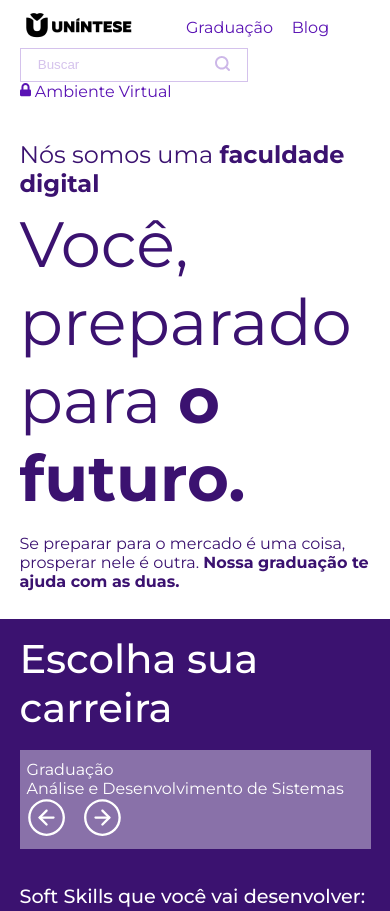
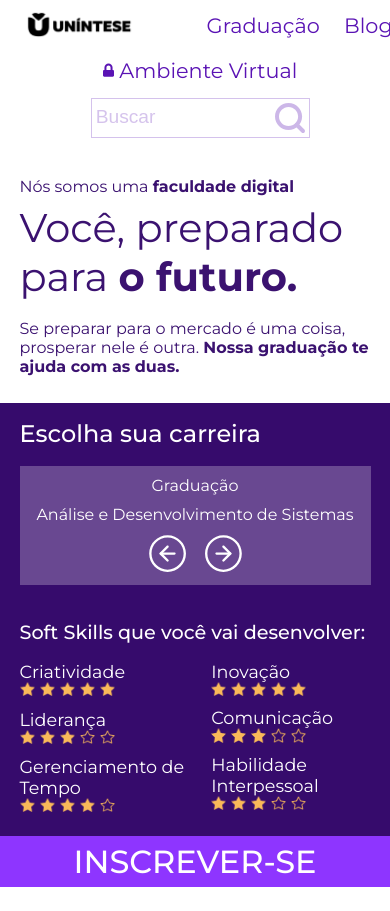
Before and after one commit to Gestao-de-Performance/site-desenvolvido-em-aula-jamile-xavier, a plain HTML site: page index.html in a window 390 px wide. Shown: the top 911 px of the page. Drawn offline with Linux system fonts and the light colour scheme.

Commit message:
Atualizações para melhorias seguindo o lighthouse

```diff
--- a/index.html
+++ b/index.html
@@ -3,6 +3,11 @@
   <head>
     <meta charset="UTF-8" />
     <meta name="viewport" content="width=device-width, initial-scale=1.0" />
+    <meta
+      name="description"
+      content="Site da Faculdade.Digital desenvolvido pelo Mago"
+    />
+
     <title>Faculdade.Digital</title>
     <link rel="stylesheet" href="style.css" />
   </head>
@@ -10,19 +15,33 @@
     <header class="marginSite">
       <nav class="displayFlex flexWrap">
         <div class="displayFlex gap20 alignCenter">
-          <a href="#"><img src="img/logo.png" alt="Logo Uníntese" /></a>
+          <a href="#"
+            ><img width="185px" src="img/logo.png" alt="Logo Uníntese"
+          /></a>
           <div class="displayFlex alignCenter containerGradBlog">
             <a href="#">Graduação</a>
             <a href="#">Blog</a>
           </div>
         </div>
-        <div class="displayFlex gap20 alignCenter flexWrap">
+        <div
+          class="displayFlex gap20 alignCenter flexWrap containerAmbVirEBusc"
+        >
           <form class="displayFlex formularioBuscar">
-            <input class="inputBuscar" type="text" placeholder="Buscar" />
-            <button class="botaoBuscar"><img src="img/lupa.svg" /></button>
+            <input
+              class="inputBuscar"
+              type="text"
+              placeholder="Buscar"
+              name="buscar"
+            />
+            <button class="botaoBuscar">
+              <img src="img/lupa.svg" alt="Icone de uma Lupa" />
+            </button>
           </form>
-          <a href="#" class="botaoAmbVirtual"
-            ><img src="img/cadeado.svg" />&nbsp;Ambiente Virtual</a
+          <a href="#" class="botaoAmbVirtual displayFlex"
+            ><img
+              src="img/cadeado.svg"
+              alt="Icone de um cadeado"
+            />&nbsp;Ambiente Virtual</a
           >
         </div>
       </nav>
@@ -85,24 +104,34 @@
                 <div>
                   <div>
                     <span class="nomeSoftSkill">Criatividade</span>
-                    <div>
+                    <div class="displayFlex gap5Px">
                       <img
+                        width="15px"
+                        height="15px"
                         src="img/estrela-cheia.png"
                         alt="Estrela amarela totalmente preenchida"
                       />
                       <img
+                        width="15px"
+                        height="15px"
                         src="img/estrela-cheia.png"
                         alt="Estrela amarela totalmente preenchida"
                       />
                       <img
+                        width="15px"
+                        height="15px"
                         src="img/estrela-cheia.png"
                         alt="Estrela amarela totalmente preenchida"
                       />
                       <img
+                        width="15px"
+                        height="15px"
                         src="img/estrela-cheia.png"
                         alt="Estrela amarela totalmente preenchida"
                       />
                       <img
+                        width="15px"
+                        height="15px"
                         src="img/estrela-cheia.png"
                         alt="Estrela amarela totalmente preenchida"
                       />
@@ -110,24 +139,34 @@
                   </div>
                   <div class="separacaoSoftSkills">
                     <span class="nomeSoftSkill">Liderança</span>
-                    <div>
+                    <div class="displayFlex gap5Px">
                       <img
+                        width="15px"
+                        height="15px"
                         src="img/estrela-cheia.png"
                         alt="Estrela amarela totalmente preenchida"
                       />
                       <img
+                        width="15px"
+                        height="15px"
                         src="img/estrela-cheia.png"
                         alt="Estrela amarela totalmente preenchida"
                       />
                       <img
+                        width="15px"
+                        height="15px"
                         src="img/estrela-cheia.png"
                         alt="Estrela amarela totalmente preenchida"
                       />
                       <img
+                        width="15px"
+                        height="15px"
                         src="img/estrela-vazia.png"
                         alt="Estrela amarela vazia"
                       />
                       <img
+                        width="15px"
+                        height="15px"
                         src="img/estrela-vazia.png"
                         alt="Estrela amarela vazia"
                       />
@@ -135,24 +174,34 @@
                   </div>
                   <div>
                     <span class="nomeSoftSkill">Gerenciamento de Tempo</span>
-                    <div>
+                    <div class="displayFlex gap5Px">
                       <img
+                        width="15px"
+                        height="15px"
                         src="img/estrela-cheia.png"
                         alt="Estrela amarela totalmente preenchida"
                       />
                       <img
+                        width="15px"
+                        height="15px"
                         src="img/estrela-cheia.png"
                         alt="Estrela amarela totalmente preenchida"
                       />
                       <img
+                        width="15px"
+                        height="15px"
                         src="img/estrela-cheia.png"
                         alt="Estrela amarela totalmente preenchida"
                       />
                       <img
+                        width="15px"
+                        height="15px"
                         src="img/estrela-cheia.png"
                         alt="Estrela amarela totalmente preenchida"
                       />
                       <img
+                        width="15px"
+                        height="15px"
                         src="img/estrela-vazia.png"
                         alt="Estrela amarela vazia"
                       />
@@ -162,24 +211,34 @@
                 <div>
                   <div>
                     <span class="nomeSoftSkill">Inovação</span>
-                    <div>
+                    <div class="displayFlex gap5Px">
                       <img
+                        width="15px"
+                        height="15px"
                         src="img/estrela-cheia.png"
                         alt="Estrela amarela totalmente preenchida"
                       />
                       <img
+                        width="15px"
+                        height="15px"
                         src="img/estrela-cheia.png"
                         alt="Estrela amarela totalmente preenchida"
                       />
                       <img
+                        width="15px"
+                        height="15px"
                         src="img/estrela-cheia.png"
                         alt="Estrela amarela totalmente preenchida"
                       />
                       <img
+                        width="15px"
+                        height="15px"
                         src="img/estrela-cheia.png"
                         alt="Estrela amarela totalmente preenchida"
                       />
                       <img
+                        width="15px"
+                        height="15px"
                         src="img/estrela-cheia.png"
                         alt="Estrela amarela totalmente preenchida"
                       />
@@ -187,24 +246,34 @@
                   </div>
                   <div class="separacaoSoftSkills">
                     <span class="nomeSoftSkill">Comunicação</span>
-                    <div>
+                    <div class="displayFlex gap5Px">
                       <img
+                        width="15px"
+                        height="15px"
                         src="img/estrela-cheia.png"
                         alt="Estrela amarela totalmente preenchida"
                       />
                       <img
+                        width="15px"
+                        height="15px"
                         src="img/estrela-cheia.png"
                         alt="Estrela amarela totalmente preenchida"
                       />
                       <img
+                        width="15px"
+                        height="15px"
                         src="img/estrela-cheia.png"
                         alt="Estrela amarela totalmente preenchida"
                       />
                       <img
+                        width="15px"
+                        height="15px"
                         src="img/estrela-vazia.png"
                         alt="Estrela amarela vazia"
                       />
                       <img
+                        width="15px"
+                        height="15px"
                         src="img/estrela-vazia.png"
                         alt="Estrela amarela vazia"
                       />
@@ -212,24 +281,34 @@
                   </div>
                   <div>
                     <span class="nomeSoftSkill">Habilidade Interpessoal</span>
-                    <div>
+                    <div class="displayFlex gap5Px">
                       <img
+                        width="15px"
+                        height="15px"
                         src="img/estrela-cheia.png"
                         alt="Estrela amarela totalmente preenchida"
                       />
                       <img
+                        width="15px"
+                        height="15px"
                         src="img/estrela-cheia.png"
                         alt="Estrela amarela totalmente preenchida"
                       />
                       <img
+                        width="15px"
+                        height="15px"
                         src="img/estrela-cheia.png"
                         alt="Estrela amarela totalmente preenchida"
                       />
                       <img
+                        width="15px"
+                        height="15px"
                         src="img/estrela-vazia.png"
                         alt="Estrela amarela vazia"
                       />
                       <img
+                        width="15px"
+                        height="15px"
                         src="img/estrela-vazia.png"
                         alt="Estrela amarela vazia"
                       />
@@ -254,7 +333,7 @@
         <h2 class="tituloCursosGratuitos">
           Cursos <strong>livres e gratuitos</strong> para você
         </h2>
-        <div>
+        <div class="displayFlex">
           <a href="#"
             ><img
               class="imgCursosGratuitos"
@@ -278,7 +357,10 @@
         </h2>
         <div class="displayFlex gap40 flexWrap containerBlog">
           <a class="botaoPostBlog" href="#">
-            <img src="img/blog1.png" />
+            <img
+              src="img/post_1.png"
+              alt="Imagem do post 'Afinal, o que é Gestão de Performance?'"
+            />
             <span>Afinal, o que é gestão de performance?</span>
             <div class="displayFlex containerInfPost">
               <i class="textoAmarelo">Business</i>
@@ -286,7 +368,10 @@
             </div>
           </a>
           <a class="botaoPostBlog" href="#">
-            <img src="img/blog2.png" />
+            <img
+              src="img/post_2.png"
+              alt="Imagem do post 'O que fazer depois da faculdade? 4 dicas práticas'"
+            />
             <span>O que fazer depois da faculdade? 4 dicas práticas.</span>
             <div class="displayFlex containerInfPost">
               <i class="textoAmarelo">Estudos</i>
@@ -294,7 +379,10 @@
             </div>
           </a>
           <a class="botaoPostBlog" href="#">
-            <img src="img/blog3.png" />
+            <img
+              src="img/post_3.png"
+              alt="Imagem do post '7 filmes que todo estudante de Gestão de TI deveria assistir'"
+            />
             <span
               >7 filmes que todo estudante de Gestão de TI deveria
               assistir.</span
@@ -310,17 +398,31 @@
     </main>
     <footer>
       <section class="displayFlex gap5 containerRodape flexWrap">
-        <div class="">
-          <a href="#"><img src="img/logo.png" /></a>
-          <div class="displayFlex gap5">
-            <a href="#"><img src="img/facebook.png" /></a>
-            <a href="#"><img src="img/instagram.png" /></a>
-            <a href="#"><img src="img/x.png" /></a>
-            <a href="#"><img src="img/linkedin.png" /></a>
-            <a href="#"><img src="img/whatsapp.png" /></a>
+        <div>
+          <a href="#"><img src="img/logo.png" alt="Logo da Uníntese" /></a>
+          <div class="displayFlex gap15">
+            <a href="#"
+              ><img src="img/facebook.png" alt="Logo simplificado do Facebook"
+            /></a>
+            <a href="#"
+              ><img
+                src="img/instagram.png"
+                alt="Logo simplificado do Instagram"
+            /></a>
+            <a href="#"><img src="img/x.png" alt="Logo simplificado do X" /></a>
+            <a href="#"
+              ><img src="img/linkedin.png" alt="Logo simplificado do Linkedin"
+            /></a>
+            <a href="#"
+              ><img src="img/whatsapp.png" alt="Logo simplificado do WhatsApp"
+            /></a>
           </div>
         </div>
-        <a href="#"><img src="img/qr-code.png" /></a>
+        <a href="#"
+          ><img
+            src="img/qr-code.png"
+            alt="QR code para o site do E-MEC com as informações da faculdade"
+        /></a>
       </section>
     </footer>
   </body>
--- a/style.css
+++ b/style.css
@@ -6,10 +6,10 @@
   --cor-destaque: #8e35ff;
   --cor-branco: #fff;
 
-  --cor-fundo-carreira: #3b1270;
+  --cor-fundo-carreira: #360b6c;
   --cor-caixa-busca: #5913b441;
 
-  --cor-categoria-blog: #cc7f0b;
+  --cor-categoria-blog: #794b07;
 }
 
 * {
@@ -33,6 +33,20 @@ p {
   font-weight: 400;
 }
 
+h1 {
+  font-size: 1.5rem;
+}
+
+img {
+  max-width: 100%;
+  height: auto;
+  display: block;
+}
+
+button {
+  cursor: pointer;
+}
+
 .marginSite {
   margin: 2% 15%;
 }
@@ -54,6 +68,10 @@ p {
 }
 
 @media screen and (max-width: 767px) {
+  h1 {
+    font-size: 1rem;
+  }
+
   .marginSite {
     margin: 2% 5%;
   }
@@ -76,9 +94,17 @@ nav {
   background-color: var(--cor-branco);
 }
 
+.botaoBuscar img {
+  width: 20px;
+  height: auto;
+}
+
 .formularioBuscar {
   border: 1.5px solid var(--cor-caixa-busca);
-  padding: 2% 5%;
+  padding: 2%;
+  width: 22vw;
+  height: auto;
+  justify-content: space-between;
 }
 
 .inputBuscar::placeholder {
@@ -101,8 +127,42 @@ nav {
   gap: 5%;
 }
 @media screen and (max-width: 1024px) {
+  nav {
+    justify-content: center;
+    gap: 15px;
+  }
+
   .flexWrap {
     flex-wrap: wrap;
+  }
+
+  .containerGradBlog a,
+  .botaoAmbVirtual {
+    font-size: 1.3rem;
+  }
+
+  .containerAmbVirEBusc {
+    gap: 15px;
+    flex-direction: column-reverse;
+  }
+
+  .formularioBuscar {
+    width: 40vw;
+  }
+
+  .inputBuscar::placeholder {
+    font-size: 1.2rem;
+  }
+
+  .botaoBuscar img {
+    width: 30px;
+  }
+}
+
+@media screen and (max-width: 767px) {
+  .formularioBuscar {
+    width: 100%;
+    justify-content: space-between;
   }
 }
 /*Fim Cabeçalho*/
@@ -148,6 +208,12 @@ nav {
     margin-top: 5%;
   }
 }
+
+@media screen and (max-width: 767px) {
+  .containerSubtitulo h2 {
+    font-size: 2.5rem;
+  }
+}
 /*Fim Apresentação*/
 
 /*Início Escolha o seu Curso*/
@@ -176,7 +242,7 @@ nav {
 
 .containerGraduacao {
   margin: 5% 0 10% 0;
-  background-color: rgba(255, 255, 255, 0.4);
+  background-color: rgb(255 255 255 / 25%);
   padding: 3% 2%;
   min-width: 520px;
   justify-content: space-between;
@@ -218,6 +284,10 @@ nav {
 .separacaoSoftSkills {
   margin: 7% 0;
 }
+
+.gap5Px {
+  gap: 5px;
+}
 /*Tablet*/
 @media screen and (max-width: 1024px) {
   .personagemCurso {
@@ -242,10 +312,16 @@ nav {
     min-width: 0;
     flex-wrap: wrap;
     text-align: center;
+    justify-content: center;
+    gap: 10px;
   }
 
   .containerCurso {
     padding: 4.5% 0 10%;
+  }
+
+  .subtituloEscolhaCurso {
+    font-size: 1.5rem;
   }
 
   .botaoCurso {
@@ -318,7 +394,7 @@ nav {
 
 /*Início Blog*/
 .botaoPostBlog {
-  max-width: 340px;
+  width: 340px;
   box-shadow: 0 0 30px #0b1f4d24;
   transition: 0.3s;
 }
@@ -370,4 +446,21 @@ nav {
   background-color: #ded0f14a;
 }
 
+.containerRodape > div {
+  display: flex;
+  gap: 15px;
+  flex-direction: column;
+  margin-right: 30px;
+}
+
+.gap15 {
+  gap: 15px;
+}
+
+@media screen and (max-width: 767px) {
+  .gap5 {
+    gap: 25px;
+  }
+}
+
 /*Fim Rodapé*/
```
Also changed, not shown: img/post_1.png (added), img/post_2.png (added), img/post_3.png (added).
